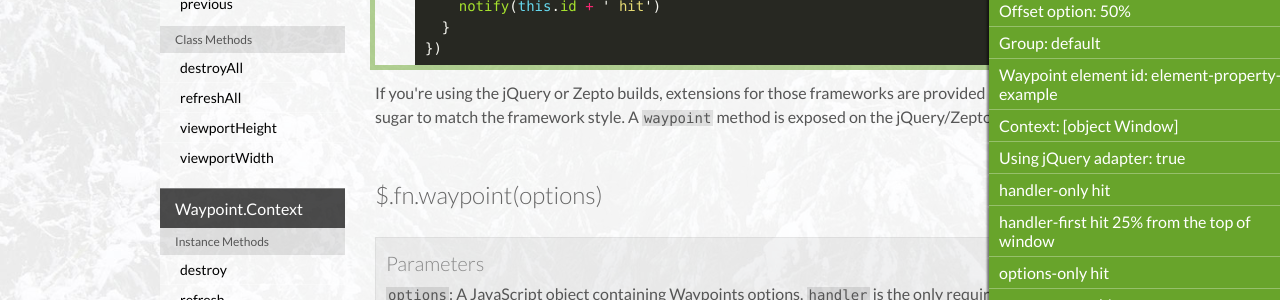
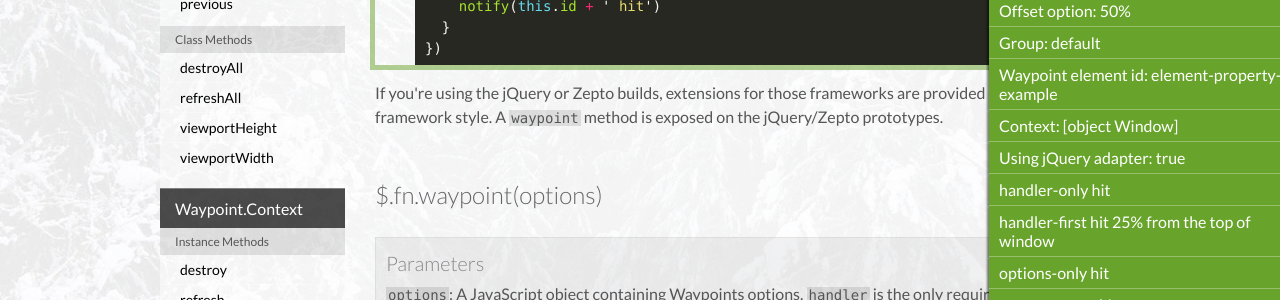
Before and after one commit to imakewebthings/waypoints, a Jekyll site: the page built from api/waypoint/index.html, in a window 1280 px wide and 900 px high, scrolled down 340 px. Shown: the part 177-477 px from the top of the window. Built offline with Jekyll 4.4.1, drawn with Linux system fonts in a browser that asks for light colours; nearby versions of some CDN libraries.

Commit message:
Small text change, force rebuild

```diff
--- a/api/waypoint/index.html
+++ b/api/waypoint/index.html
@@ -25,7 +25,7 @@ var waypoint = new Waypoint({
 {% endhighlight %}
 </div>
 
-<p>If you're using the jQuery or Zepto builds, extensions for those frameworks are provided as syntactic sugar to match the framework style. A <code>waypoint</code> method is exposed on the jQuery/Zepto prototypes.</p>
+<p>If you're using the jQuery or Zepto builds, extensions for those frameworks are provided to match the framework style. A <code>waypoint</code> method is exposed on the jQuery/Zepto prototypes.</p>
 
 <h3>$.fn.waypoint(options)</h3>
 <div class="reference">
```
